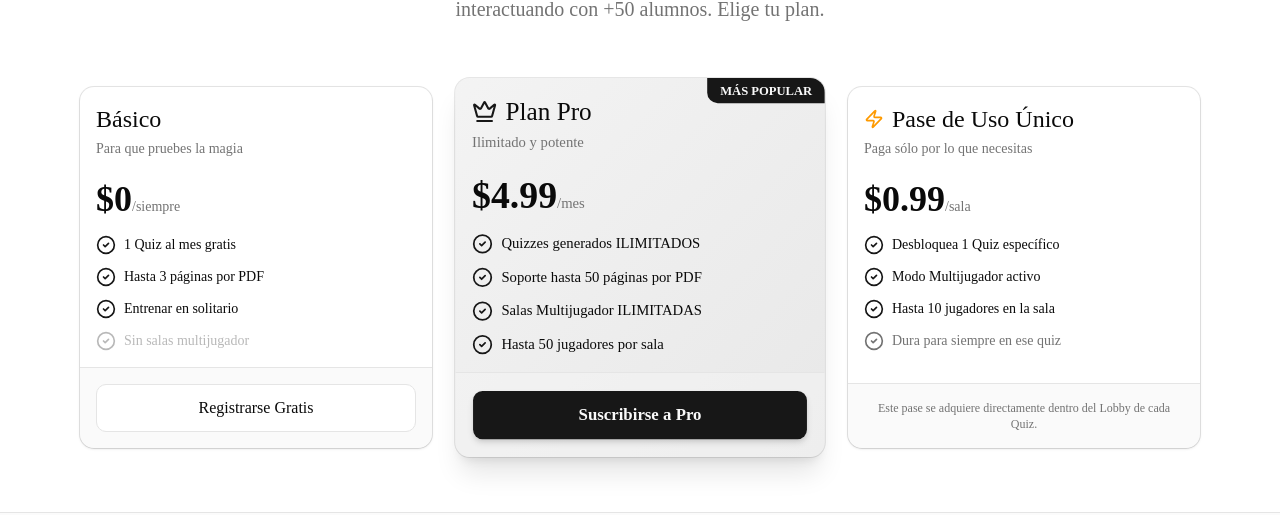
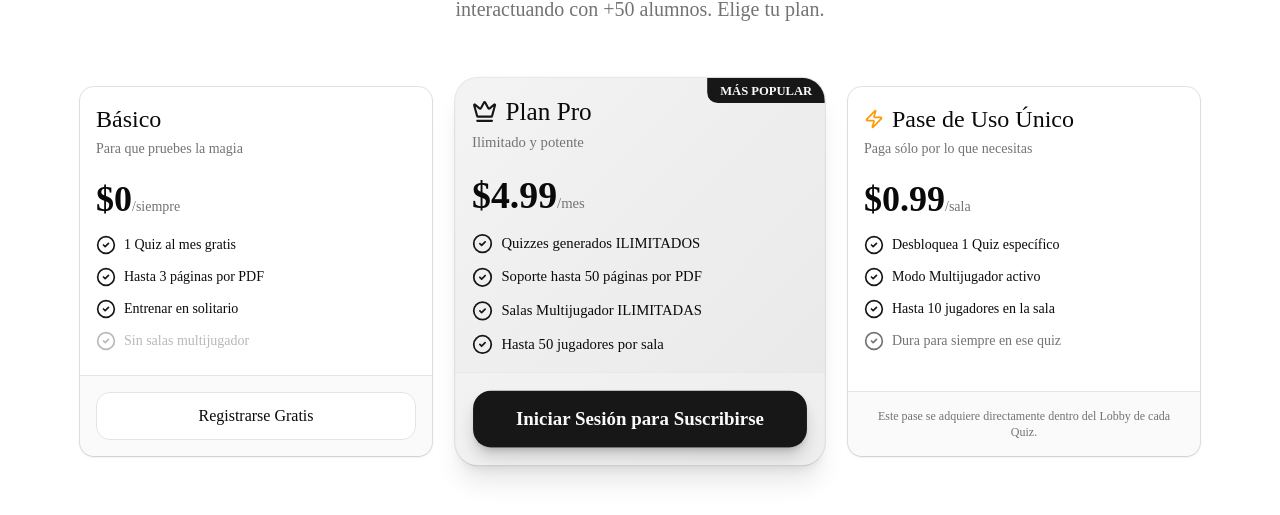
Before and after one commit to ZerhioCool/TestAI, a Next.js app: page /planes in a window 1280 px wide. Shown: the part 238-753 px from the top of the page. Built offline with nearby package versions, Linux system fonts and the light colour scheme; no server answers.

Commit message:
Fix final: Stripe session handling and Planes page redirects

```diff
--- a/src/app/api/checkout/pass/route.ts
+++ b/src/app/api/checkout/pass/route.ts
@@ -12,7 +12,7 @@ export async function POST(req: NextRequest) {
     const { data: { user } } = await supabase.auth.getUser();
 
     if (!user) {
-      return NextResponse.json({ error: "No autorizado" }, { status: 401 });
+      return NextResponse.redirect(new URL("/login?redirect=/dashboard", req.url), 303);
     }
 
     const formData = await req.formData();
--- a/src/app/api/checkout/pro/route.ts
+++ b/src/app/api/checkout/pro/route.ts
@@ -12,7 +12,7 @@ export async function POST(req: NextRequest) {
     const { data: { user } } = await supabase.auth.getUser();
 
     if (!user) {
-      return NextResponse.json({ error: "No autorizado" }, { status: 401 });
+      return NextResponse.redirect(new URL("/login?redirect=/planes", req.url), 303);
     }
 
     // In a real scenario, you'd create the Product and Price in Stripe dashboard
--- a/src/app/planes/page.tsx
+++ b/src/app/planes/page.tsx
@@ -1,9 +1,14 @@
 import Link from "next/link";
 import { CheckCircle2, Crown, Zap } from "lucide-react";
-import { Button } from "@/components/ui/button";
+import { Button, buttonVariants } from "@/components/ui/button";
 import { Card, CardContent, CardDescription, CardHeader, CardTitle, CardFooter } from "@/components/ui/card";
+import { createClient } from "@/utils/supabase/server";
+import { cn } from "@/lib/utils";
 
-export default function PlanesPage() {
+export default async function PlanesPage() {
+  const supabase = await createClient();
+  const { data: { user } } = await supabase.auth.getUser();
+
   return (
     <div className="container mx-auto py-16 px-4 max-w-6xl min-h-[85vh] flex flex-col justify-center">
       <div className="text-center space-y-4 mb-16">
@@ -35,15 +40,17 @@ export default function PlanesPage() {
             </ul>
           </CardContent>
           <CardFooter>
-            <Link href="/register" className="w-full">
-              <Button variant="outline" className="w-full text-base h-12">Registrarse Gratis</Button>
+            <Link href={user ? "/dashboard" : "/register"} className="w-full">
+              <Button variant="outline" className="w-full text-base h-12 rounded-xl">
+                {user ? "Ir al Dashboard" : "Registrarse Gratis"}
+              </Button>
             </Link>
           </CardFooter>
         </Card>
 
         {/* Pro */}
-        <Card className="flex flex-col border-primary shadow-xl scale-105 relative bg-gradient-to-br from-primary/5 to-primary/10">
-          <div className="absolute top-0 right-0 bg-primary text-primary-foreground text-xs font-bold px-3 py-1 rounded-bl-lg rounded-tr-lg">
+        <Card className="flex flex-col border-primary shadow-xl scale-105 relative bg-gradient-to-br from-primary/5 to-primary/10 rounded-3xl overflow-hidden">
+          <div className="absolute top-0 right-0 bg-primary text-primary-foreground text-xs font-black px-3 py-1 rounded-bl-lg">
             MÁS POPULAR
           </div>
           <CardHeader>
@@ -63,11 +70,19 @@ export default function PlanesPage() {
             </ul>
           </CardContent>
           <CardFooter>
-            <form action="/api/checkout/pro" method="POST" className="w-full">
-               <Button type="submit" className="w-full text-base h-12 bg-primary hover:bg-primary/90 text-primary-foreground font-bold shadow-md">
-                 Suscribirse a Pro
-               </Button>
-            </form>
+            {user ? (
+              <form action="/api/checkout/pro" method="POST" className="w-full">
+                <Button type="submit" className="w-full text-lg h-14 bg-primary hover:bg-primary/90 text-primary-foreground font-black shadow-lg shadow-primary/20 rounded-2xl transition-transform active:scale-95">
+                  Suscribirse a Pro
+                </Button>
+              </form>
+            ) : (
+              <Link href="/login?redirect=/planes" className="w-full">
+                <Button className="w-full text-lg h-14 bg-primary hover:bg-primary/90 text-primary-foreground font-black shadow-lg shadow-primary/20 rounded-2xl transition-transform active:scale-95">
+                  Iniciar Sesión para Suscribirse
+                </Button>
+              </Link>
+            )}
           </CardFooter>
         </Card>
 
```
